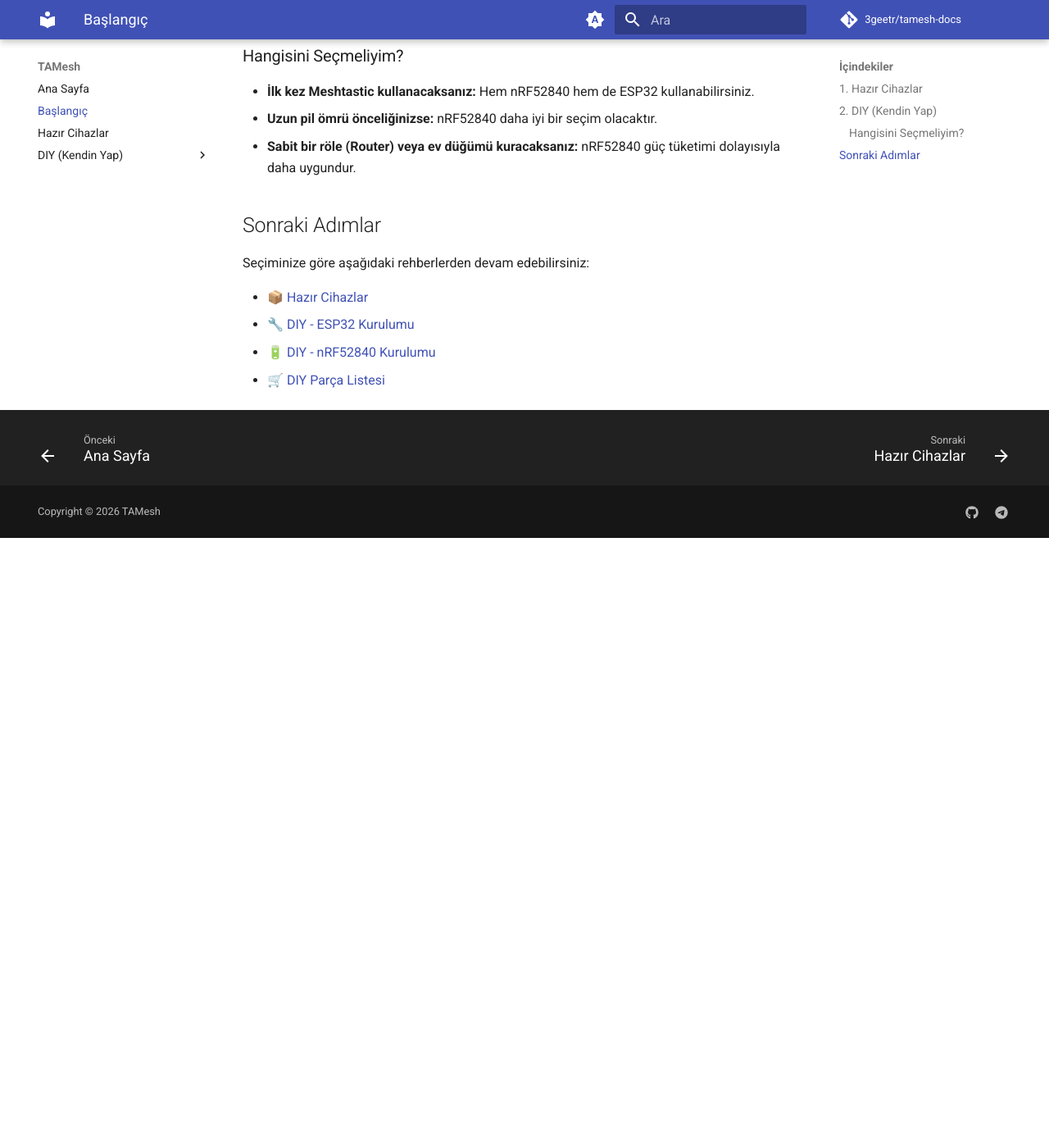
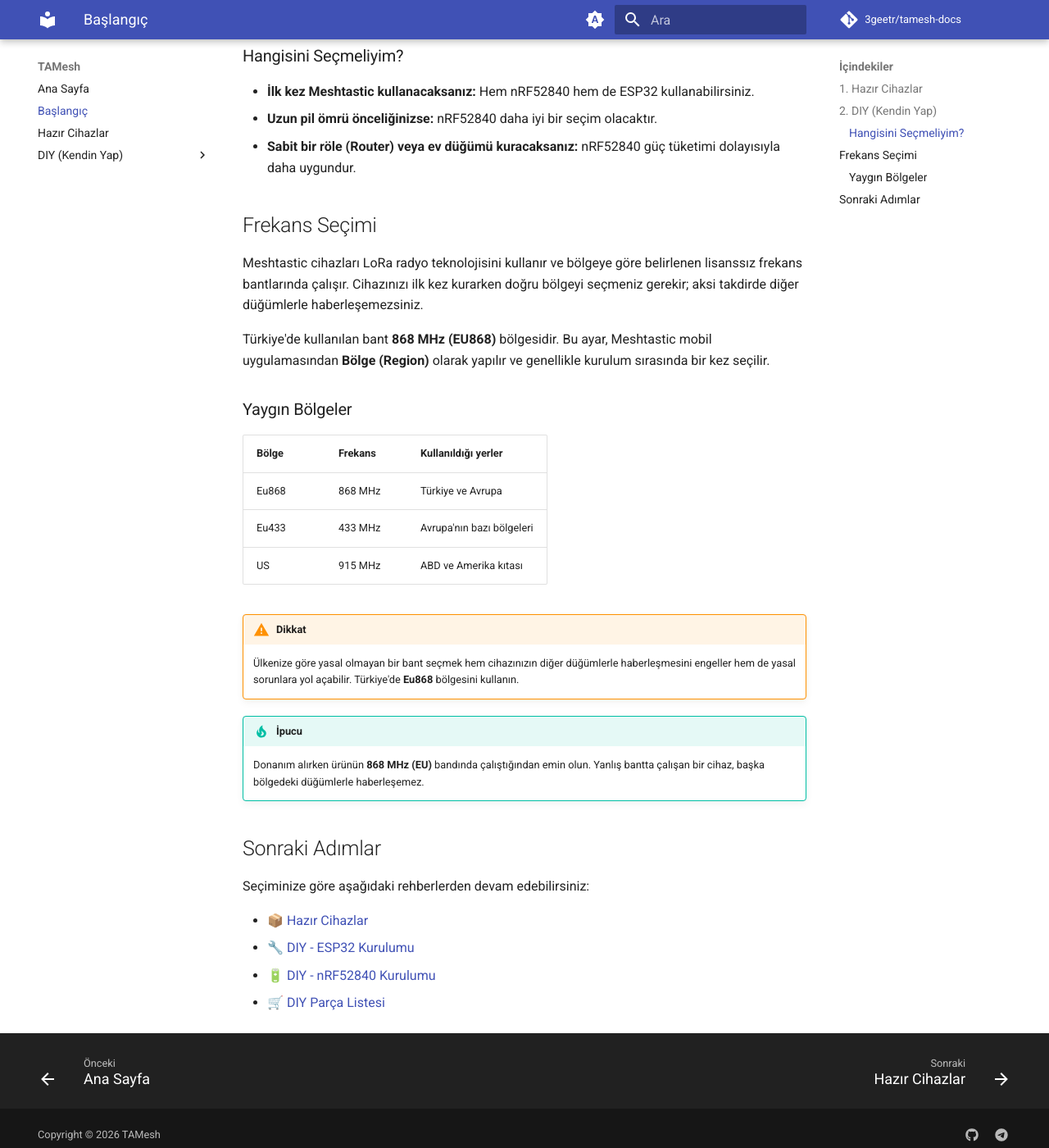
Before and after one commit to 3geETR/tamesh-docs, an MkDocs documentation site: the page built from docs/baslangic.md, in a window 1280 px wide and 1400 px high, scrolled down 864 px. Shown: the whole window at 82% size. Built offline with MkDocs 1.6.1 and Material for MkDocs 9.7.7, drawn with Linux system fonts in a browser that asks for light colours; comment, search, counter and statistics services are not loaded; before the commit the page ends 1520 px from its top, so only the background shows below that.

Commit message:
baslangic.md'e frekans seçimi bölümü eklendi

```diff
--- a/docs/baslangic.md
+++ b/docs/baslangic.md
@@ -28,6 +28,26 @@
 - **Uzun pil ömrü önceliğinizse:** nRF52840 daha iyi bir seçim olacaktır.
 - **Sabit bir röle (Router) veya ev düğümü kuracaksanız:** nRF52840 güç tüketimi dolayısıyla daha uygundur.
 
+## Frekans Seçimi
+
+Meshtastic cihazları LoRa radyo teknolojisini kullanır ve bölgeye göre belirlenen lisanssız frekans bantlarında çalışır. Cihazınızı ilk kez kurarken doğru bölgeyi seçmeniz gerekir; aksi takdirde diğer düğümlerle haberleşemezsiniz.
+
+Türkiye'de kullanılan bant **868 MHz (EU868)** bölgesidir. Bu ayar, Meshtastic mobil uygulamasından **Bölge (Region)** olarak yapılır ve genellikle kurulum sırasında bir kez seçilir.
+
+### Yaygın Bölgeler
+
+| Bölge | Frekans | Kullanıldığı yerler |
+|-------|---------|---------------------|
+| Eu868 | 868 MHz | Türkiye ve Avrupa |
+| Eu433 | 433 MHz | Avrupa'nın bazı bölgeleri |
+| US | 915 MHz | ABD ve Amerika kıtası |
+
+!!! warning "Dikkat"
+    Ülkenize göre yasal olmayan bir bant seçmek hem cihazınızın diğer düğümlerle haberleşmesini engeller hem de yasal sorunlara yol açabilir. Türkiye'de **Eu868** bölgesini kullanın.
+
+!!! tip "İpucu"
+    Donanım alırken ürünün **868 MHz (EU)** bandında çalıştığından emin olun. Yanlış bantta çalışan bir cihaz, başka bölgedeki düğümlerle haberleşemez.
+
 ## Sonraki Adımlar
 
 Seçiminize göre aşağıdaki rehberlerden devam edebilirsiniz:
```
